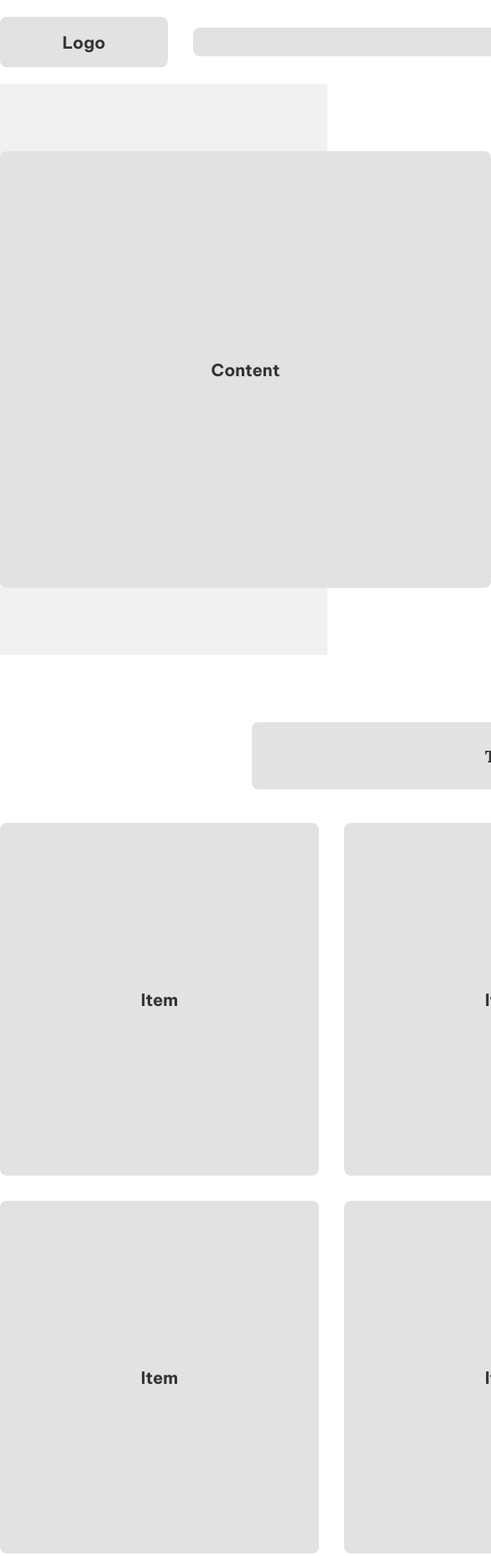
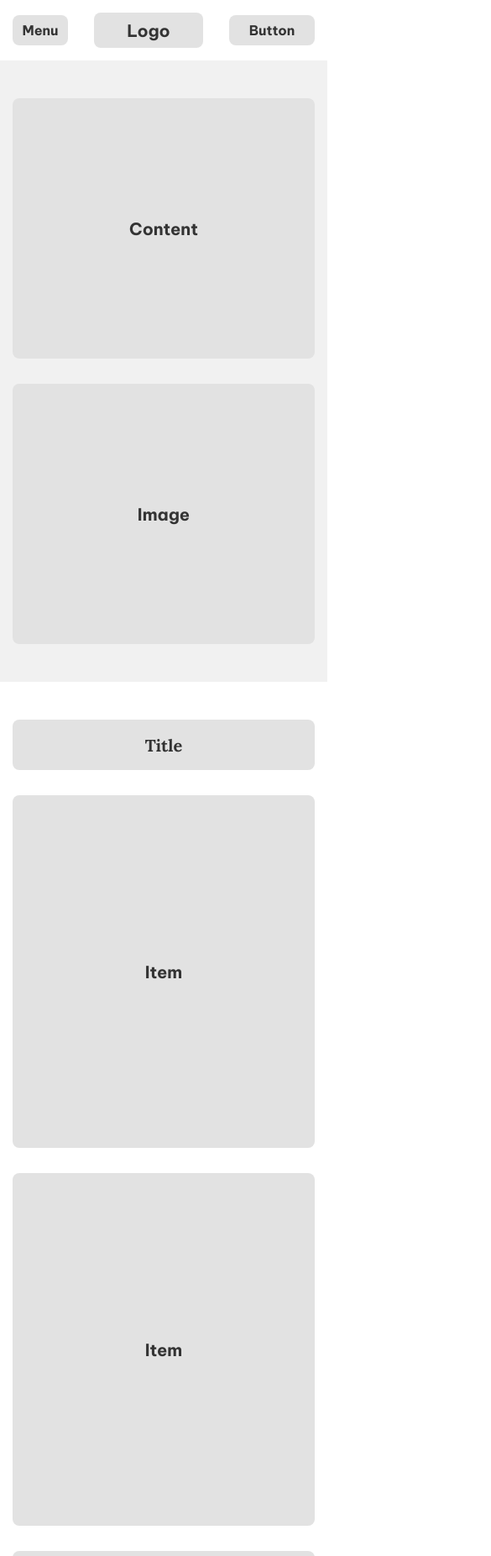
Before and after one commit to hoangkienlc02/project-responsive, a plain HTML site: page index.html in a window 390 px wide. Shown: the top 1853 px of the page at 84% size, 585 px wide, since content can reach past the window. Drawn offline with Linux system fonts and the light colour scheme.

Commit message:
update-5

```diff
--- a/assets/css/style.css
+++ b/assets/css/style.css
@@ -19,9 +19,30 @@ a{
 /* container */
 .container{
     width: 1200px;
-    margin-left: auto;
-    margin-right: auto;
+    margin: 0 auto;
 }
+@media (max-width: 1230px) {
+    .container{
+        width: 720px;
+    }
+}
+/* Có thể sử dụng cú pháp này nhưng nhiều trình duyệt cũ chưa hỗ trợ cú pháp mới này */
+/* @media (width <= 1230px) {
+    .container{
+        width: 720px;
+        margin-left: auto;
+        margin-right: auto;
+    }
+} */
+
+@media (max-width: 750px){
+    .container{
+        width: 100%;
+        padding-left: 15px;
+        padding-right: 15px;
+    }
+}
+
 /* end-container */
 
 /* box */
@@ -36,7 +57,7 @@ a{
     align-items: center;
     justify-content: center;
 }
-/* box */
+/* End-box */
 
 /* box-title */
 .box-title{
@@ -53,7 +74,14 @@ a{
     justify-content: center;
     margin: 0 auto 40px auto;
 }
-/* box-title */
+@media (max-width: 1230px){
+    .box-title{
+        width: 100%;
+        margin-bottom: 30px;
+        height: 60px;
+    }
+}
+/* End-box-title */
 
 /* header */
 .header{
@@ -62,12 +90,12 @@ a{
 .header .inner-wrap{
     display: flex; /*flex cũng hỗ trợ thuộc tính gap*/
     align-items: center;
+    justify-content: space-between;
     gap: 0 30px;
 }
 .header .inner-logo{
     width: 200px;
     height: 60px;
-
 }
 .header .inner-menu{
     /* Thực tế menu sẽ không fix cứng cho nên phải sử dụng thuộc tính flex: 1; để menu chiếm hết phần còn lại của khối header */
@@ -79,7 +107,55 @@ a{
     width: 120px;
     height: 42px;
 }
-/* end-header */
+
+@media (max-width: 1230px){
+    .header{
+        padding: 15px 0;
+    }
+    .header .inner-wrap{
+        display: flex; /*flex cũng hỗ trợ thuộc tính gap*/
+        align-items: center;
+        gap: 0 30px;
+    }
+    .header .inner-logo{
+        width: 130px;
+        height: 42px;
+    }
+    .header .inner-menu{
+        flex: 1;
+        height: 30px;
+    }
+    .header .inner-button{
+        width: 102px;
+        height: 36px;
+    }
+}
+
+/* khi responsive cho màn hình điện thoại thì khi thẻ cha là display:flex thì nên dùng thuộc tính order để sắp xếp lại các khối code bên trong  */
+@media (max-width: 750px){
+    .header{
+        padding: 15px 0;
+    }
+    .header .inner-logo{
+        width: 130px;
+        height: 42px;
+        order: 2;
+    }
+    .header .inner-menu{
+        width: 66px;
+        height: 36px;
+        order: 1;
+        flex: none;
+        font-size: 16px;
+    }
+    .header .inner-button{
+        width: 102px;
+        height: 36px;
+        order: 3;
+        font-size: 16px;
+    }
+}
+/* End-header */
 
 /* section-1 */
 .section-1{
@@ -94,7 +170,26 @@ a{
 .section-1 .inner-content, .section-1 .inner-image{
     height: 520px;
 }
-/* section-1 */
+
+@media (max-width: 1230px){
+    .section-1{
+        padding: 45px 0;
+    }
+    .section-1 .inner-content, .section-1 .inner-image{
+        height: 310px;
+    }
+}
+@media (max-width: 750px){
+    .section-1{
+        padding: 45px 0;
+    }
+    .section-1 .inner-wrap{
+        display: grid;
+        grid-template-columns: 1fr;
+        gap: 30px 0;
+    }
+}
+/* End-section-1 */
 
 /* section-2 */
 .section-2{
@@ -108,7 +203,28 @@ a{
 .section-2 .inner-item{
     height: 420px;
 }
-/* section-2 */
+
+@media (max-width: 1230px){
+    .section-2{
+        padding: 60px 0;
+    }
+    .section-2 .inner-wrap{
+        display: grid;
+        grid-template-columns: repeat(2, 1fr);
+        gap: 30px;
+    }
+}
+@media (max-width: 750px){
+    .section-2{
+        padding: 45px 0;
+    }
+    .section-2 .inner-wrap{
+        display: grid;
+        grid-template-columns: repeat(1, 1fr);
+        gap: 30px;
+    }
+}
+/* End-section-2 */
 
 /* section-3 */
 .section-3{
@@ -123,7 +239,34 @@ a{
 .section-3 .inner-item{
     height: 300px;
 }
-/* section-3 */
+
+@media (max-width: 1230px){
+    .section-3{
+        padding: 60px 0;
+    }
+    .section-3 .inner-wrap{
+        display: grid;
+        grid-template-columns: repeat(3, 1fr);
+        gap: 30px;
+    }
+    .section-3 .inner-item{
+        height: 300px;
+    }
+}
+@media (max-width: 720px){
+    .section-3{
+        padding: 45px 0;
+    }
+    .section-3 .inner-wrap{
+        display: grid;
+        grid-template-columns: repeat(2, 1fr);
+        gap: 30px;
+    }
+    .section-3 .inner-item{
+        height: 300px;
+    }
+}
+/* End-section-3 */
 
 /* section-4 */
 .section-4{
@@ -137,7 +280,23 @@ a{
 .section-4 .inner-item{
     height: 300px;
 }
-/* section-4 */
+
+@media (max-width: 1230px){
+    .section-4{
+        padding: 60px 0;
+    }
+    .section-4 .inner-wrap{
+        display: grid;
+        grid-template-columns: repeat(2, 1fr);
+        gap: 30px;
+    }
+}
+@media (max-width: 1230px){
+    .section-4{
+        padding: 45px 0;
+    }
+}
+/* End-section-4 */
 
 /* footer */
 .footer{
@@ -151,4 +310,4 @@ a{
     font-weight: 700;
     font-size: 20px;
 }
-/* footer */
+/* End-footer */
```
